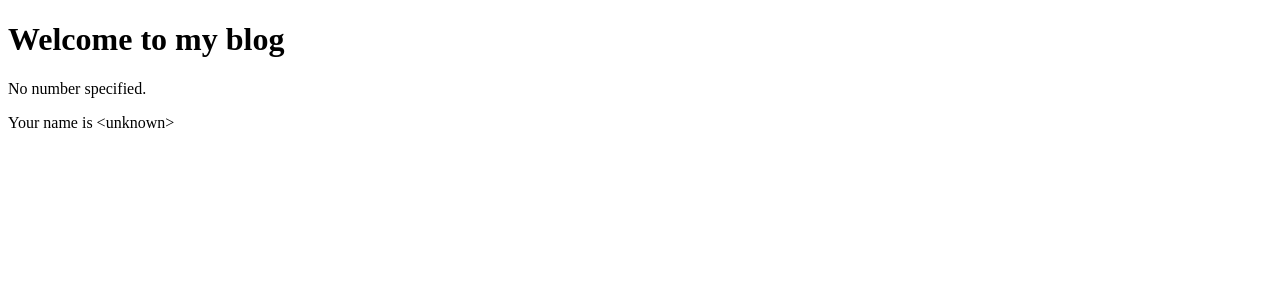
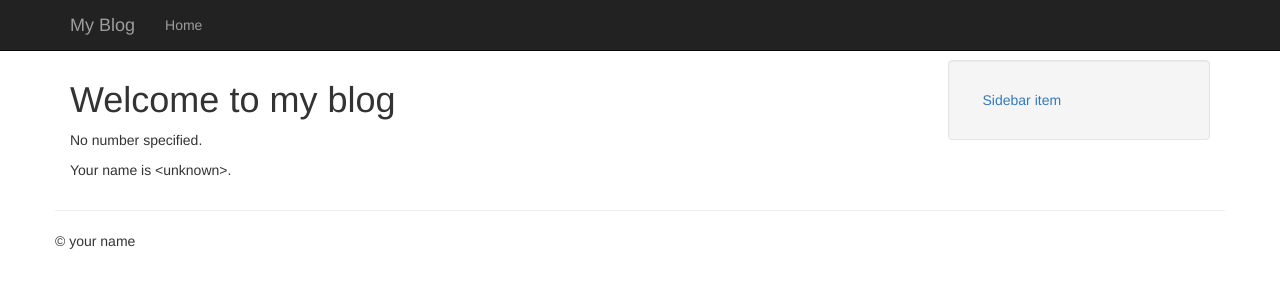
Before and after one commit to johntran-mkacyber/flask-blog-app, a Python web app: template app/templates/homepage.html in a window 1280 px wide. Shown: the top 300 px of the page. Run offline with Jinja, Linux system fonts and the light colour scheme; the template is opened without the code that fills it, so the values that code supplies are empty; some libraries are stand-ins or nearby versions.

Commit message:
First basic homepage with Jinja2 templating

```diff
--- /dev/null
+++ b/app/templates/base.html
@@ -0,0 +1,84 @@
+<!DOCTYPE HTML>
+<html lang='en'>
+  <head>
+    <meta charset='utf-8'>
+    <title>{% block title %}{% endblock %} | My Blog</title>
+    <link
+      rel='stylesheet'
+      href='http://netdna.bootstrapcdn.com/bootstrap/3.1.0/css/bootstrap.min.css'
+    >
+    <style type='text/css'>
+      body {
+        padding-top: 60px;
+      }
+    </style>
+    {% block extra_styles %}
+    {% endblock %}
+    <script src='https://code.jquery.com/jquery-1.10.2.min.js'></script>
+    {% block extra_scripts %}
+    {% endblock %}
+  </head>
+  <body class='{% block body_class %}{% endblock %}'>
+    <div class='navbar navbar-inverse navbar-fixed-top' role='navigation'>
+      <div class='container'>
+        <div class='navbar-header'>
+          <button type='button' class='navbar-toggle' data-toggle='collapse'
+            data-target='.navbar-collapse'
+          >
+            <span class='sr-only'>Toggle Navigation</span>
+            <span class='icon-bar'></span>
+            <span class='icon-bar'></span>
+            <span class='icon-bar'></span>
+          </button>
+          <a class='navbar-brand' href='#'>
+            {% block branding %}
+            My Blog
+            {% endblock %}
+          </a>
+        </div>
+        <div class='collapse navbar-collapse'>
+          <ul class='nav navbar-nav'>
+            <li>
+              <a href='/'>
+                Home
+              </a>
+            </li>
+            {% block extra_nav %}
+            {% endblock %}
+          </ul>
+        </div>
+      </div>
+    </div>
+    <div class='container'>
+      <div class='row'>
+        <div class='col-md-9'>
+          <h1>
+            {% block content_title %}
+            {% endblock %}
+          </h1>
+          {% block content %}
+          {% endblock %}
+        </div>
+        <div class='col-md-3'>
+          {% block sidebar %}
+          <ul class='well nav nav-stacked'>
+            <li>
+              <a href='#'>
+                Sidebar item
+              </a>
+            </li>
+          </ul>
+          {% endblock %}
+        </div>
+      </div>
+      <div class='row'>
+        <hr />
+        <footer>
+          <p>
+            &copy; your name
+          </p>
+        </footer>
+      </div>
+    </div>
+  </body>
+</html>
--- a/app/templates/homepage.html
+++ b/app/templates/homepage.html
@@ -1,10 +1,10 @@
-<!DOCTYPE HTML>
-<html>
-  <head>
-    <title>Blog</title>
-  </head>
-  <body>
-    <h1>Welcome to my blog</h1>
+{% extends 'base.html' %}
+
+{% block content_title %}
+Welcome to my blog
+{% endblock %}
+
+{% block content %}
   {% if number %}
     <p>Your number is {{ number|int }}</p>
     <ul>
@@ -17,6 +17,7 @@
   {% else %}
     <p>No number specified.</p>
   {% endif %}
-    <p>Your name is {{ name|default('<unknown>', True) }}
-  </body>
-</html>
+  <p>
+    Your name is {{ name|default('<unknown>', True) }}.
+  </p>
+{% endblock %}
--- a/app/views.py
+++ b/app/views.py
@@ -3,5 +3,6 @@ from app import app
 
 @app.route('/')
 def homepage():
-    name = request.args.get('name') if request.args.get('name') else '<unknown>'
-    return render_template('homepage.html', name=name)
+    name = request.args.get('name')
+    number = request.args.get('number')
+    return render_template('homepage.html', name=name, number=number)
```
Also changed, not shown: 1 other file. Lines whose indentation alone changed are shown as unchanged.
